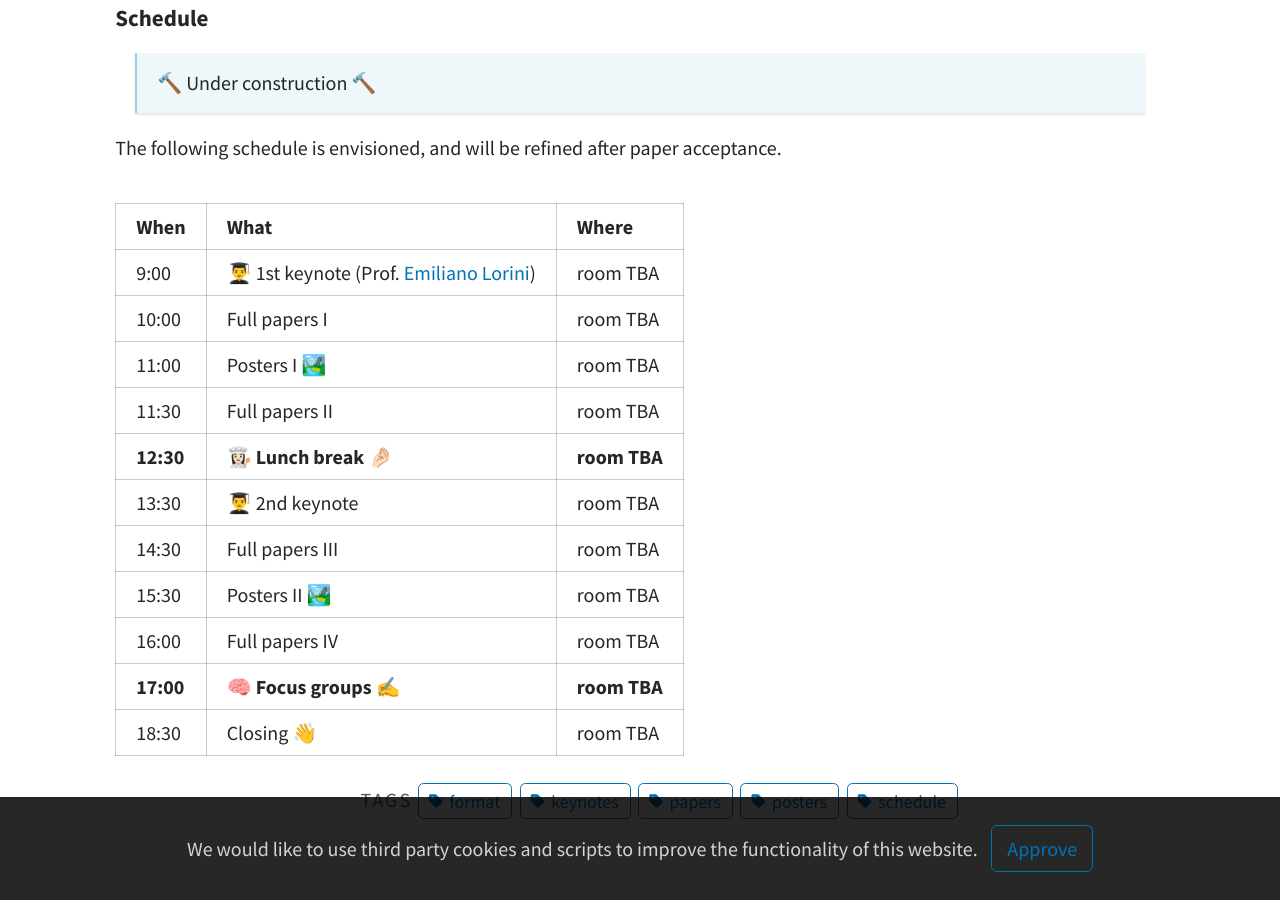
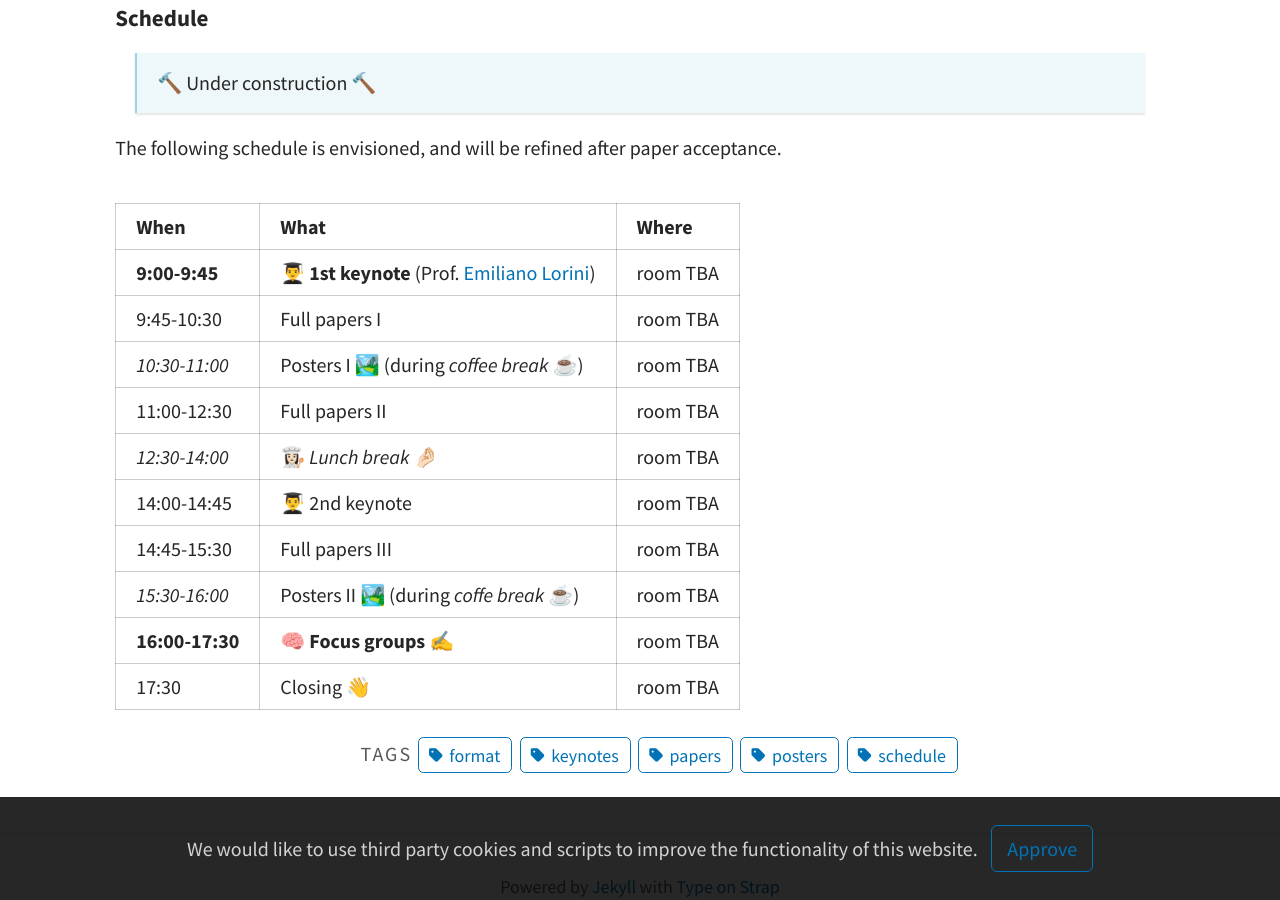
Before and after one commit to CLaRAMAS-workshop/claramas2026, a Jekyll site: the page built from pages/schedule.md, in a window 1280 px wide and 900 px high, scrolled down 886 px. Built offline with Jekyll 4.4.1, drawn with Linux system fonts in a browser that asks for light colours; a script that is not in the unit is left out.

Commit message:
Revise schedule with updated time slots and events
Updated the schedule with new time slots and formatting.

```diff
--- a/pages/schedule.md
+++ b/pages/schedule.md
@@ -36,14 +36,13 @@ The following schedule is envisioned, and will be refined after paper acceptance
 
 | When      | What                                                                               | Where        |
 |-----------|------------------------------------------------------------------------------------|--------------|
-| 9:00      | 👨‍🎓 1st keynote (Prof. [Emiliano Lorini](https://www.irit.fr/~Emiliano.Lorini/)) | room TBA     |
-| 10:00     | Full papers I                                                                      | room TBA     |
-| 11:00     | Posters I 🏞️                                                                      | room TBA     |
-| 11:30     | Full papers II                                                                     | room TBA     |
-| **12:30** | 👩🏻‍🍳 **Lunch break** 🤌🏻                                                       | **room TBA** |
-| 13:30     | 👨‍🎓 2nd keynote                                                                  | room TBA     |
-| 14:30     | Full papers III                                                                    | room TBA     |
-| 15:30     | Posters II 🏞️                                                                     | room TBA     |
-| 16:00     | Full papers IV                                                                     | room TBA     |
-| **17:00** | 🧠 **Focus groups** ✍                                                              | **room TBA** |
-| 18:30     | Closing 👋                                                                         | room TBA     |
+| **9:00-9:45**      | **👨‍🎓 1st keynote** (Prof. [Emiliano Lorini](https://www.irit.fr/~Emiliano.Lorini/)) | room TBA     |
+| 9:45-10:30     | Full papers I                                                                      | room TBA     |
+| *10:30-11:00*     | Posters I 🏞️ (during *coffee break* ☕)                                                                     | room TBA     |
+| 11:00-12:30     | Full papers II                                                                     | room TBA     |
+| *12:30-14:00* | 👩🏻‍🍳 *Lunch break* 🤌🏻                                                       | room TBA |
+| 14:00-14:45     | 👨‍🎓 2nd keynote                                                                  | room TBA     |
+| 14:45-15:30     | Full papers III                                                                    | room TBA     |
+| *15:30-16:00*     | Posters II 🏞️ (during *coffe break* ☕)                                                                    | room TBA     |
+| **16:00-17:30**     | 🧠 **Focus groups** ✍                                                                     | room TBA     |
+| 17:30     | Closing 👋                                                                         | room TBA     |
```
